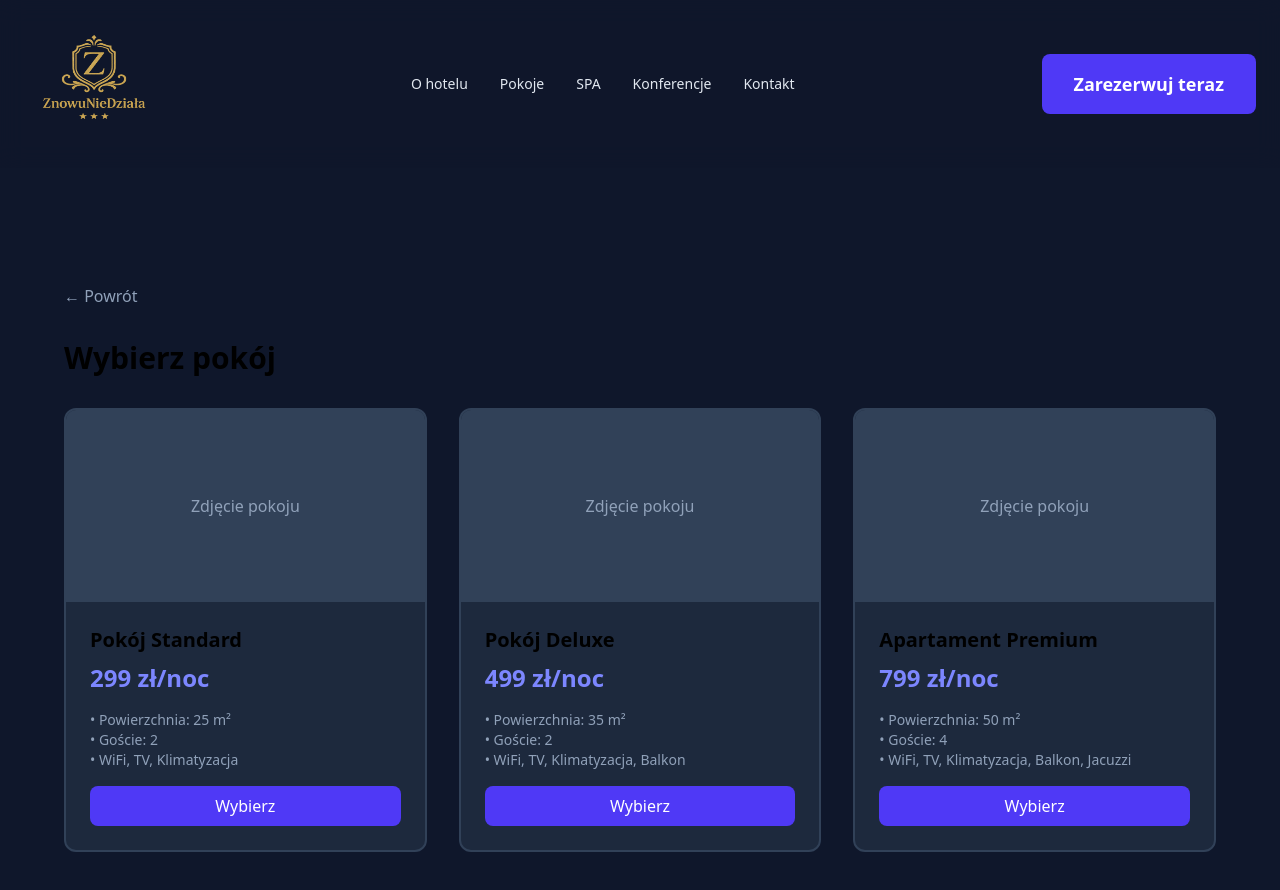
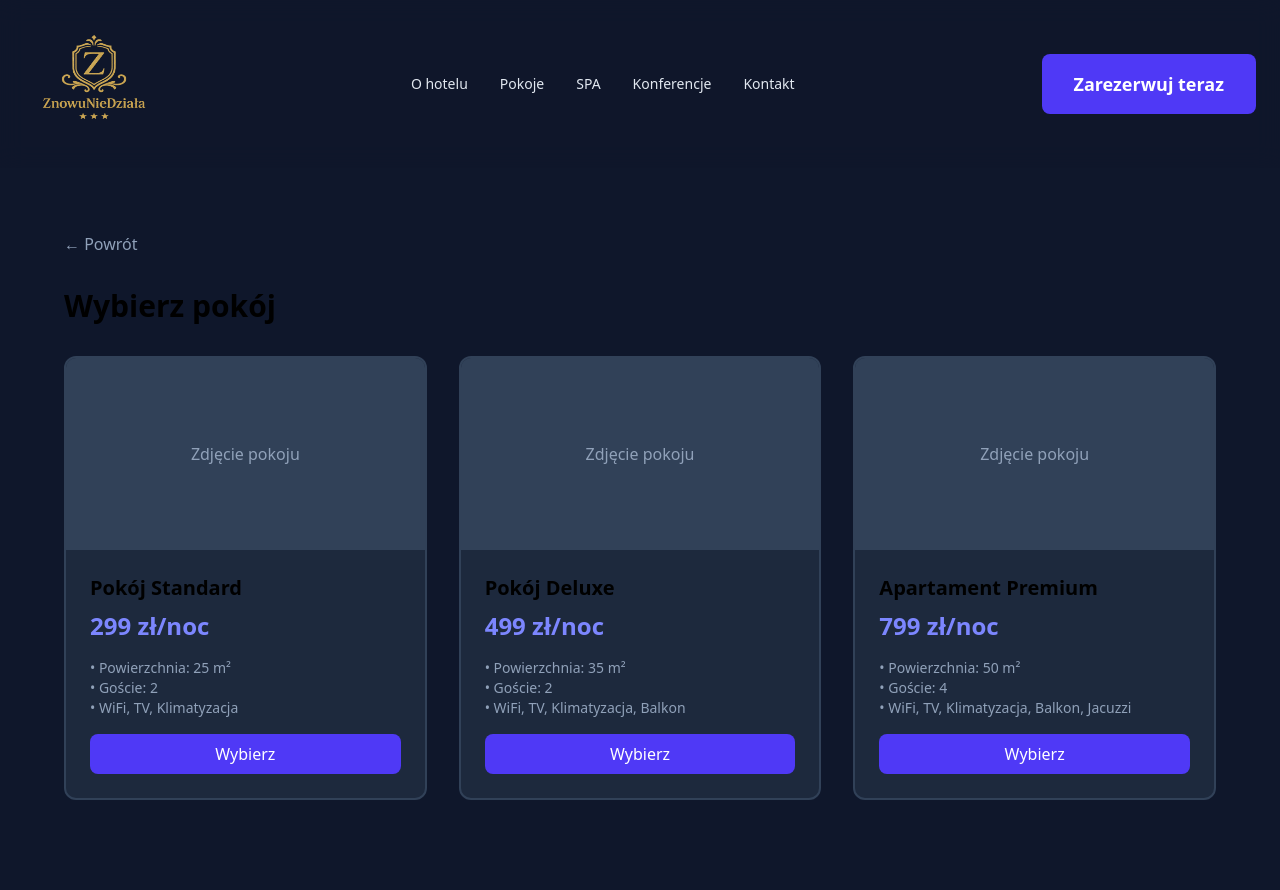
Before and after one commit to chryszcu/hotel-frontend, a React (Vite) app: page / in a window 1280 px wide. Both pictures are taken after a click on the button "Zarezerwuj teraz". Shown: the top 890 px of the page. Built offline with nearby package versions, Linux system fonts and the light colour scheme.

Commit message:
naprawa rooms

```diff
--- a/src/components/customer/RoomList.jsx
+++ b/src/components/customer/RoomList.jsx
@@ -34,7 +34,7 @@ export default function RoomList({ onSelectRoom, onBack }) {
   const [selectedRoom, setSelectedRoom] = useState(null)
 
   return (
-    <section className="min-h-screen bg-slate-900 py-12 px-4 pt-25">
+    <section className="min-h-screen bg-slate-900 py-12 px-4">
       <div className="max-w-6xl mx-auto">
         <button
           onClick={onBack}
```
